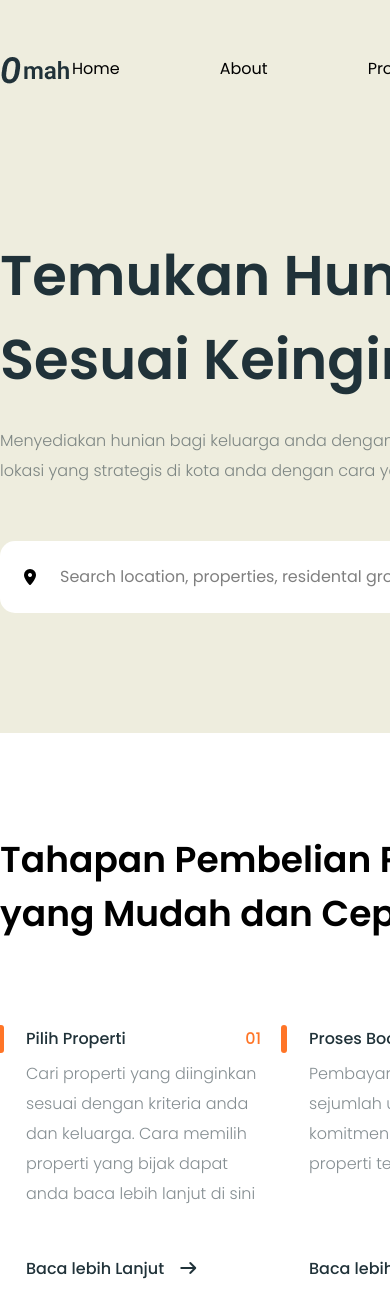
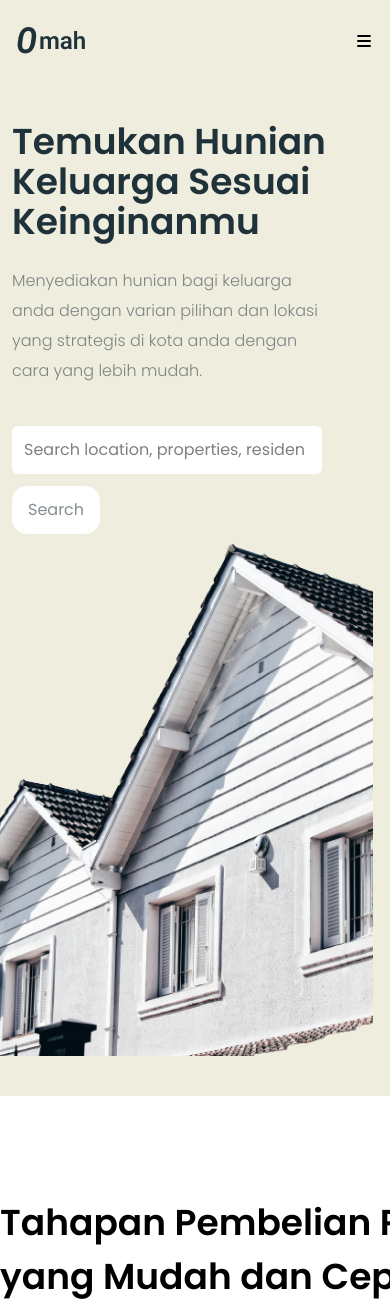
Before and after one commit to menabil/Omah, a website: page index.html in a window 390 px wide. Shown: the top 1307 px of the page. Drawn offline with Linux system fonts and the light colour scheme.

Commit message:
responsive: banner part

```diff
--- a/index.html
+++ b/index.html
@@ -20,10 +20,11 @@
   </head>
   <body class="font-pop">
     <!-- Navbar -->
-    <header class="py-12.5 bg-[#EEEDDE]">
-      <div class="flex justify-between container">
+    <header class="sm:py-12.5 py-5 bg-[#EEEDDE]">
+      <div class="flex justify-between container sm:px-0 px-4">
         <img src="images/logo.png" alt="" class="cursor-pointer" />
-        <ul class="flex gap-x-25">
+        <i class="fa-solid fa-bars sm:hidden!"></i>
+        <ul class="hidden sm:flex gap-x-25">
           <li
             class="hover:border-b-4 duration-300 hover:border-[#F6762E] border-b-4 border-transparent cursor-pointer text-base hover:font-semibold"
           >
@@ -49,34 +50,34 @@
     </header>
     <!-- Navbar -->
     <!-- Banner -->
-    <section class="bg-[#EEEDDE] pb-30 pt-23">
+    <section class="bg-[#EEEDDE] sm:pb-30 sm:pt-23 pt-10 pb-10">
       <div class="container">
-        <div class="flex justify-between">
+        <div class="sm:flex justify-between">
           <div class="">
             <h1
-              class="font-semibold text-[56px] leading-[150%] w-[777px] text-[#203239]"
+              class="ml-3 sm:ml-0 font-semibold sm:text-[56px] text-4xl sm:leading-[150%] w-[320px] sm:w-[777px] text-[#203239]"
             >
               Temukan Hunian Keluarga Sesuai Keinginanmu
             </h1>
             <p
-              class="font-light text-base w-[544px] leading-[30px] text-[#203239]/55 pt-6 pb-[55px]"
+              class="ml-3 sm:ml-0 font-light text-base w-[320px] sm:w-[544px] leading-[30px] text-[#203239]/55 pt-6 sm:pb-[55px] pb-10"
             >
               Menyediakan hunian bagi keluarga anda dengan varian pilihan dan
               lokasi yang strategis di kota anda dengan cara yang lebih mudah.
             </p>
-            <div class="flex gap-x-4">
+            <div class="sm:flex gap-x-4">
               <div
-                class="py-6 px-5 rounded-[15px] bg-white flex gap-x-5 w-[510px]"
+                class="mb-3 ml-3 sm:mb-0 sm:py-6 py-3 sm:px-5 px-3 sm:rounded-[15px] rounded-[6px] bg-white sm:flex sm:gap-x-3 items-baseline sm:w-[510px] w-[310px]"
               >
-                <i class="fa-solid fa-location-dot"></i>
+                <i class="fa-solid fa-location-dot hidden! sm:block!"></i>
                 <input
                   type="text"
                   placeholder="Search location, properties, residental group"
-                  class="outline-none border-none w-[359px]"
+                  class="outline-none border-none sm:w-[359px] w-[280px]"
                 />
               </div>
               <button
-                class="py-6 px-10 rounded-[15px] bg-white text-[#203239]/55 cursor-pointer"
+                class="sm:py-6 py-3 sm:px-10 px-4 ml-3 sm:ml-0 rounded-[15px] bg-white text-[#203239]/55 cursor-pointer"
               >
                 Search
               </button>
@@ -89,17 +90,19 @@
       </div>
     </section>
     <!-- Banner -->
+
     <!-- About -->
     <section class="py-25">
       <div class="container">
-        <h3 class="font-semibold w-[533px] text-4xl leading-[150%] mb-[64px]">
+        <h3 class="font-semibold w-[533px] text-4xl leading-[150%] mb-16">
           Tahapan Pembelian Properti yang Mudah dan Cepat
         </h3>
         <div class="flex items-start! justify-between">
           <div
-            class="py-5 pl-6 pr-5 border-2 hover:border-[#EEEDDE] border-transparent rounded-[10px] hover:shadow-cShadow duration-300"
+            class="py-5 relative pl-6 pr-5 border-2 hover:border-[#EEEDDE] border-transparent rounded-[10px] hover:shadow-cShadow duration-300"
           >
-            <div class="relative flex justify-between bFour">
+            <div class="bFour"></div>
+            <div class="flex justify-between">
               <h6 class="font-medium text-[#203239] text-base">
                 Pilih Properti
               </h6>
@@ -117,9 +120,10 @@
             </p>
           </div>
           <div
-            class="py-5 pl-6 pr-5 border-2 hover:border-[#EEEDDE] border-transparent rounded-[10px] hover:shadow-cShadow duration-300"
+            class="relative py-5 pl-6 pr-5 border-2 hover:border-[#EEEDDE] border-transparent rounded-[10px] hover:shadow-cShadow duration-300"
           >
-            <div class="relative flex justify-between bFour">
+            <div class="bFour"></div>
+            <div class="flex justify-between">
               <h6 class="font-medium text-[#203239] text-base">
                 Proses Booking
               </h6>
@@ -136,9 +140,10 @@
             </p>
           </div>
           <div
-            class="py-5 pl-6 pr-5 border-2 hover:border-[#EEEDDE] border-transparent rounded-[10px] hover:shadow-cShadow duration-300"
+            class="relative py-5 pl-6 pr-5 border-2 hover:border-[#EEEDDE] border-transparent rounded-[10px] hover:shadow-cShadow duration-300"
           >
-            <div class="relative flex justify-between bFour">
+            <div class="bFour"></div>
+            <div class="flex justify-between">
               <h6 class="font-medium text-[#203239] text-base">
                 KPR dan Sertifikasi
               </h6>
--- a/src/input.css
+++ b/src/input.css
@@ -14,7 +14,9 @@
 }
 
 .bFour {
-  @apply before:content-[''] before:absolute before:-left-7
+  @apply w-2 h-7.5 bg-[#FF7527] rounded-[5px] absolute top-[15px] -left-1;
+
+  /* @apply before:content-[''] before:absolute before:-left-7
   before:top-1/2 before:-translate-y-1/2 before:w-[6px] before:h-[28px]
-  before:bg-[#FF7527] before:rounded-full;
+  before:bg-[#FF7527] before:rounded-full; */
 }
```
Also changed, not shown: src/output.css.
